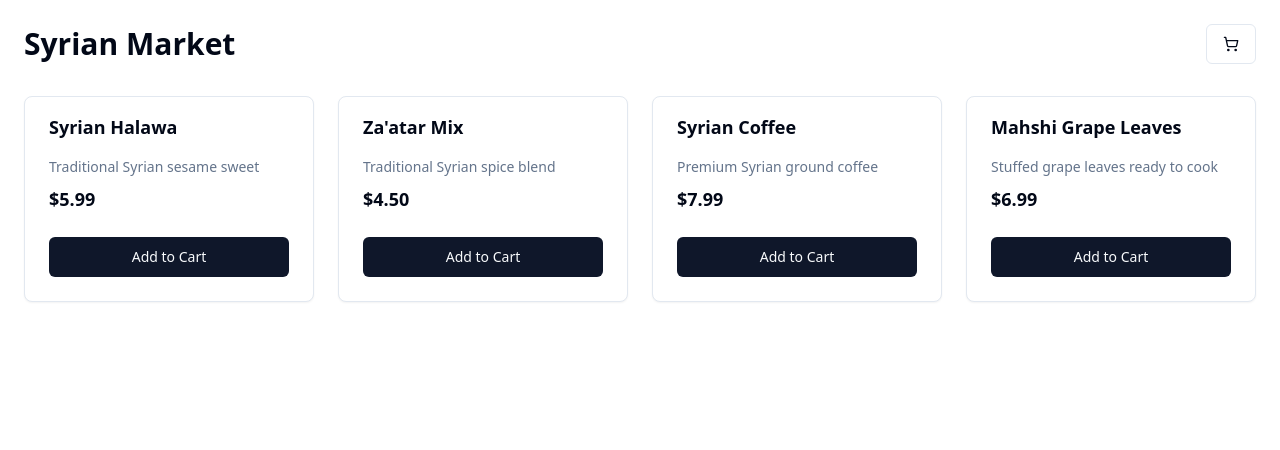
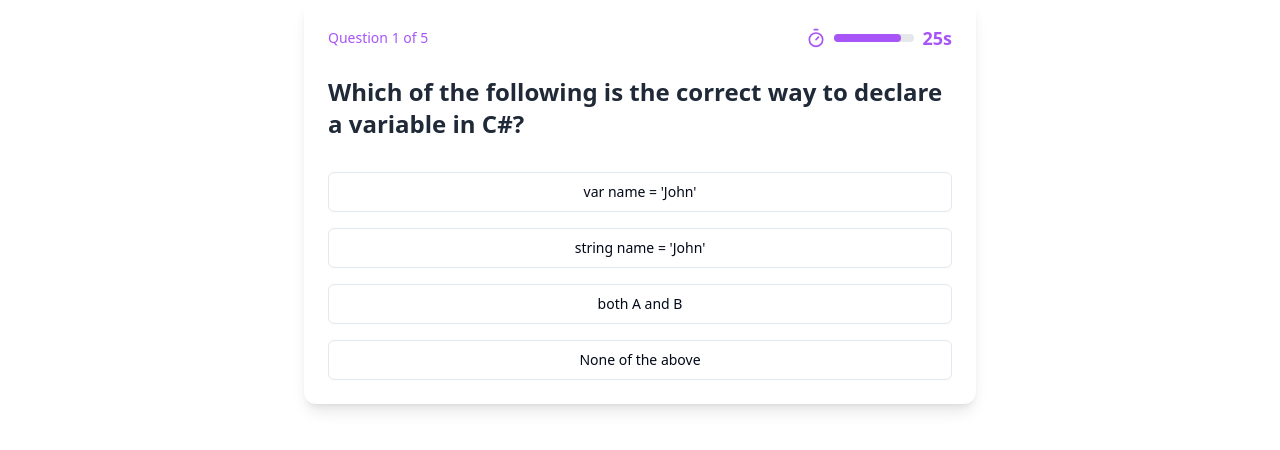
Before and after one commit to Ahmedshelfun/quick-question-quest, a React (Vite) app: page / in a window 1280 px wide. Shown: the top 450 px of the page. Built offline with nearby package versions, Linux system fonts and the light colour scheme.

Commit message:
Refactor: Return to quiz app

```diff
--- a/src/App.tsx
+++ b/src/App.tsx
@@ -1,3 +1,4 @@
+
 import { Toaster } from "@/components/ui/toaster";
 import { Toaster as Sonner } from "@/components/ui/sonner";
 import { TooltipProvider } from "@/components/ui/tooltip";
--- a/src/pages/Index.tsx
+++ b/src/pages/Index.tsx
@@ -1,27 +1,97 @@
 
-import React from 'react';
-import { products } from '../data/products';
-import ProductCard from '../components/ProductCard';
-import CartButton from '../components/CartButton';
-import { CartProvider } from '../context/CartContext';
+import React, { useState, useEffect } from 'react';
+import { questions } from '../data/questions';
+import { QuizState } from '../types/quiz';
+import QuestionCard from '../components/QuestionCard';
+import Results from '../components/Results';
 
 const Index = () => {
+  const [quizState, setQuizState] = useState<QuizState>({
+    currentQuestionIndex: 0,
+    score: 0,
+    isFinished: false,
+    timeLeft: 30
+  });
+
+  useEffect(() => {
+    let timer: NodeJS.Timeout;
+    if (!quizState.isFinished && quizState.timeLeft > 0) {
+      timer = setTimeout(() => {
+        setQuizState(prev => ({
+          ...prev,
+          timeLeft: prev.timeLeft - 1
+        }));
+      }, 1000);
+    } else if (quizState.timeLeft === 0) {
+      handleTimeUp();
+    }
+    return () => clearTimeout(timer);
+  }, [quizState.timeLeft, quizState.isFinished]);
+
+  const handleAnswer = (selectedAnswerIndex: number) => {
+    const currentQuestion = questions[quizState.currentQuestionIndex];
+
+    // Check if answer is correct
+    const isCorrect = selectedAnswerIndex === currentQuestion.correctAnswer;
+
+    setQuizState(prev => {
+      const newScore = isCorrect ? prev.score + 1 : prev.score;
+      const isLastQuestion = prev.currentQuestionIndex === questions.length - 1;
+
+      return {
+        ...prev,
+        score: newScore,
+        currentQuestionIndex: isLastQuestion
+          ? prev.currentQuestionIndex
+          : prev.currentQuestionIndex + 1,
+        isFinished: isLastQuestion,
+        timeLeft: isLastQuestion ? prev.timeLeft : 30
+      };
+    });
+  };
+
+  const handleTimeUp = () => {
+    setQuizState(prev => {
+      const isLastQuestion = prev.currentQuestionIndex === questions.length - 1;
+
+      return {
+        ...prev,
+        currentQuestionIndex: isLastQuestion
+          ? prev.currentQuestionIndex
+          : prev.currentQuestionIndex + 1,
+        isFinished: isLastQuestion,
+        timeLeft: isLastQuestion ? prev.timeLeft : 30
+      };
+    });
+  };
+
+  const handleRestart = () => {
+    setQuizState({
+      currentQuestionIndex: 0,
+      score: 0,
+      isFinished: false,
+      timeLeft: 30
+    });
+  };
+
+  if (quizState.isFinished) {
+    return (
+      <Results
+        score={quizState.score}
+        totalQuestions={questions.length}
+        onRestart={handleRestart}
+      />
+    );
+  }
+
   return (
-    <CartProvider>
-      <div className="min-h-screen bg-background p-6">
-        <div className="max-w-7xl mx-auto">
-          <div className="flex justify-between items-center mb-8">
-            <h1 className="text-3xl font-bold">Syrian Market</h1>
-            <CartButton />
-          </div>
-          <div className="grid grid-cols-1 md:grid-cols-2 lg:grid-cols-3 xl:grid-cols-4 gap-6">
-            {products.map((product) => (
-              <ProductCard key={product.id} product={product} />
-            ))}
-          </div>
-        </div>
-      </div>
-    </CartProvider>
+    <QuestionCard
+      question={questions[quizState.currentQuestionIndex]}
+      onAnswer={handleAnswer}
+      timeLeft={quizState.timeLeft}
+      questionNumber={quizState.currentQuestionIndex + 1}
+      totalQuestions={questions.length}
+    />
   );
 };
 
```
Also changed, not shown: src/data/questions.ts (line endings or trailing spaces).
